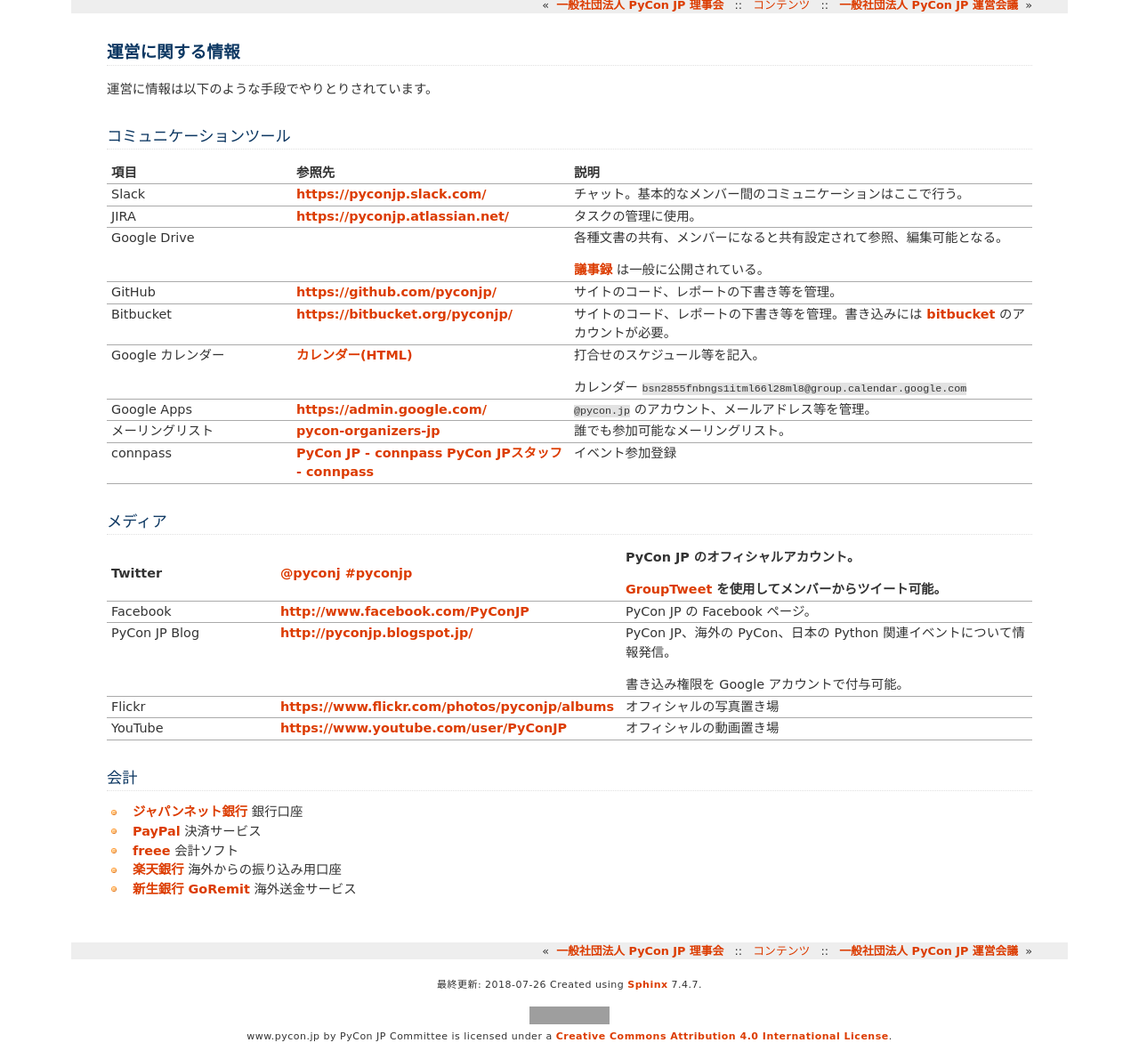
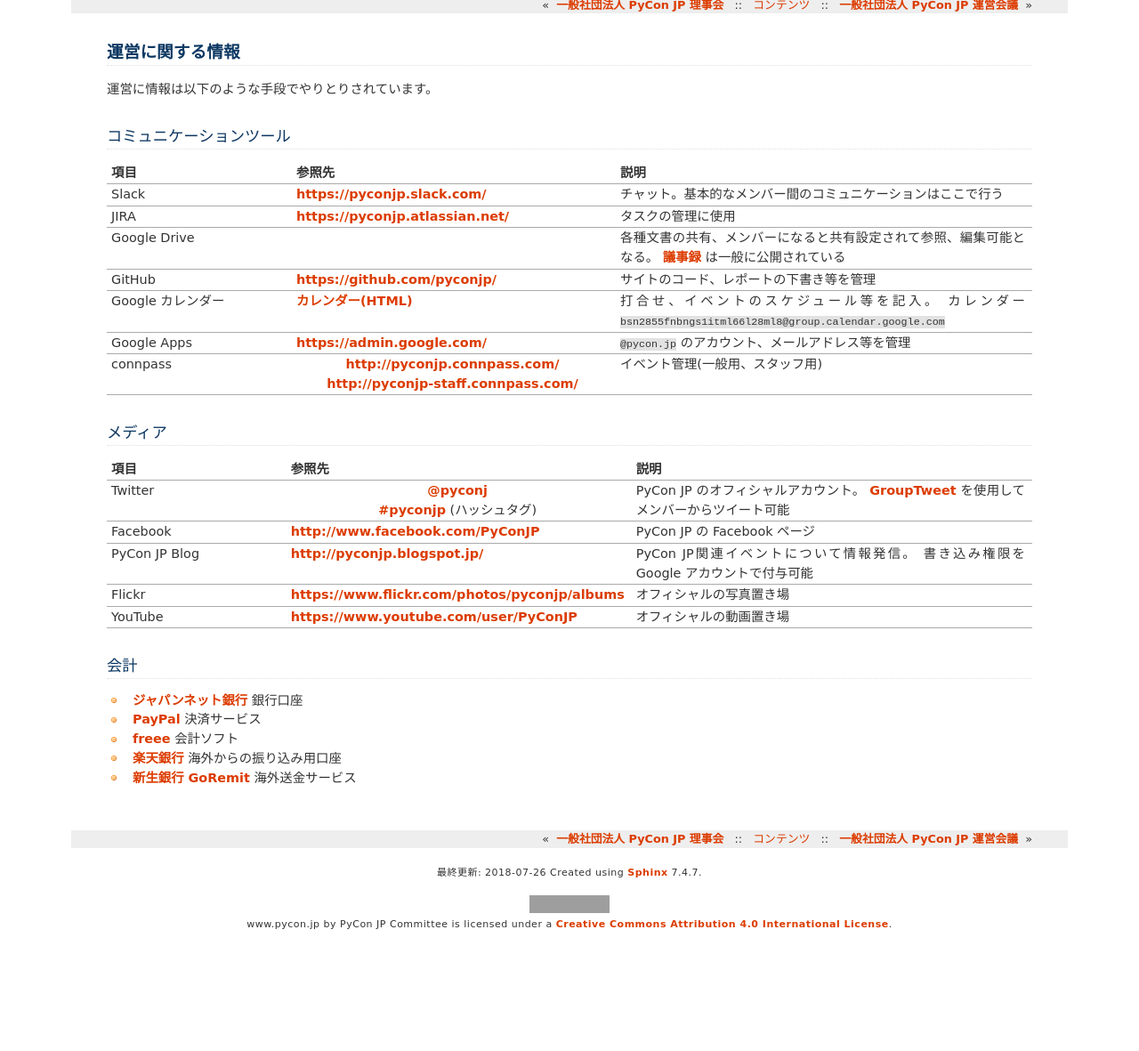
Before and after one commit to pyconjp/www.pycon.jp, a Sphinx documentation site: the page built from source/committee/operation.rst, in a window 1280 px wide, cut to the strip 129-1310 px from the top of the page. Shown: the whole strip at 89% size. Built offline with Sphinx 7.4.7, drawn with Linux system fonts in a browser that asks for light colours; after the commit the page ends 1185 px from its top, so only the background shows below that; grey boxes are pictures that could not be loaded.

Commit message:
update operation info

```diff
--- a/source/committee/operation.rst
+++ b/source/committee/operation.rst
@@ -15,58 +15,51 @@
      - 説明
    * - Slack
      - https://pyconjp.slack.com/
-     - チャット。基本的なメンバー間のコミュニケーションはここで行う。
+     - チャット。基本的なメンバー間のコミュニケーションはここで行う
    * - JIRA
      - https://pyconjp.atlassian.net/
-     - タスクの管理に使用。
+     - タスクの管理に使用
    * - Google Drive
      -
      - 各種文書の共有、メンバーになると共有設定されて参照、編集可能となる。
-
-       `議事録 <https://docs.google.com/folder/d/0B_bw8GEmTD5OYzRNN0xsalRVSTQ/edit>`_ は一般に公開されている。
+       `議事録 <https://docs.google.com/folder/d/0B_bw8GEmTD5OYzRNN0xsalRVSTQ/edit>`_ は一般に公開されている
    * - GitHub
      - https://github.com/pyconjp/
-     - サイトのコード、レポートの下書き等を管理。
-   * - Bitbucket
-     - https://bitbucket.org/pyconjp/
-     - サイトのコード、レポートの下書き等を管理。書き込みには `bitbucket <https://bitbucket.org/>`_ のアカウントが必要。
+     - サイトのコード、レポートの下書き等を管理
    * - Google カレンダー
      - `カレンダー(HTML) <https://www.google.com/calendar/embed?src=bsn2855fnbngs1itml66l28ml8%40group.calendar.google.com&ctz=Asia/Tokyo>`_
-     - 打合せのスケジュール等を記入。
-
+     - 打合せ、イベントのスケジュール等を記入。
        カレンダー ``bsn2855fnbngs1itml66l28ml8@group.calendar.google.com``
    * - Google Apps
      - https://admin.google.com/
-     - ``@pycon.jp`` のアカウント、メールアドレス等を管理。
-   * - メーリングリスト
-     - `pycon-organizers-jp <http://groups.google.com/group/pycon-organizers-jp>`_
-     - 誰でも参加可能なメーリングリスト。
+     - ``@pycon.jp`` のアカウント、メールアドレス等を管理
    * - connpass
-     - `PyCon JP - connpass <http://pyconjp.connpass.com/>`_
-       `PyCon JPスタッフ - connpass <http://pyconjp-staff.connpass.com/>`_
-     - イベント参加登録
+     - | http://pyconjp.connpass.com/
+       | http://pyconjp-staff.connpass.com/
+     - イベント管理(一般用、スタッフ用)
 
 メディア
 ========
 
 .. list-table::
-   :widths: 20 30 50
+   :widths: 20 35 45
    :header-rows: 1
 
+   * - 項目
+     - 参照先
+     - 説明
    * - Twitter
-     - `@pyconj <https://twitter.com/#!/pyconj>`_
-       `#pyconjp <https://twitter.com/#!/search/%23pyconjp>`_
+     - | `@pyconj <https://twitter.com/pyconj>`_
+       | `#pyconjp <https://twitter.com/search?q=%23pyconjp&src=typd>`_ (ハッシュタグ)
      - PyCon JP のオフィシャルアカウント。
-
-       `GroupTweet <http://www.grouptweet.com/>`_ を使用してメンバーからツイート可能。
+       `GroupTweet <http://www.grouptweet.com/>`_ を使用してメンバーからツイート可能
    * - Facebook
      - http://www.facebook.com/PyConJP
-     - PyCon JP の Facebook ページ。
+     - PyCon JP の Facebook ページ
    * - PyCon JP Blog
      - http://pyconjp.blogspot.jp/
-     - PyCon JP、海外の PyCon、日本の Python 関連イベントについて情報発信。
-
-       書き込み権限を Google アカウントで付与可能。
+     - PyCon JP関連イベントについて情報発信。
+       書き込み権限を Google アカウントで付与可能
    * - Flickr
      - https://www.flickr.com/photos/pyconjp/albums
      - オフィシャルの写真置き場
```
Also changed, not shown: other parts of source/committee/operation.rst (+1 -1 lines).
